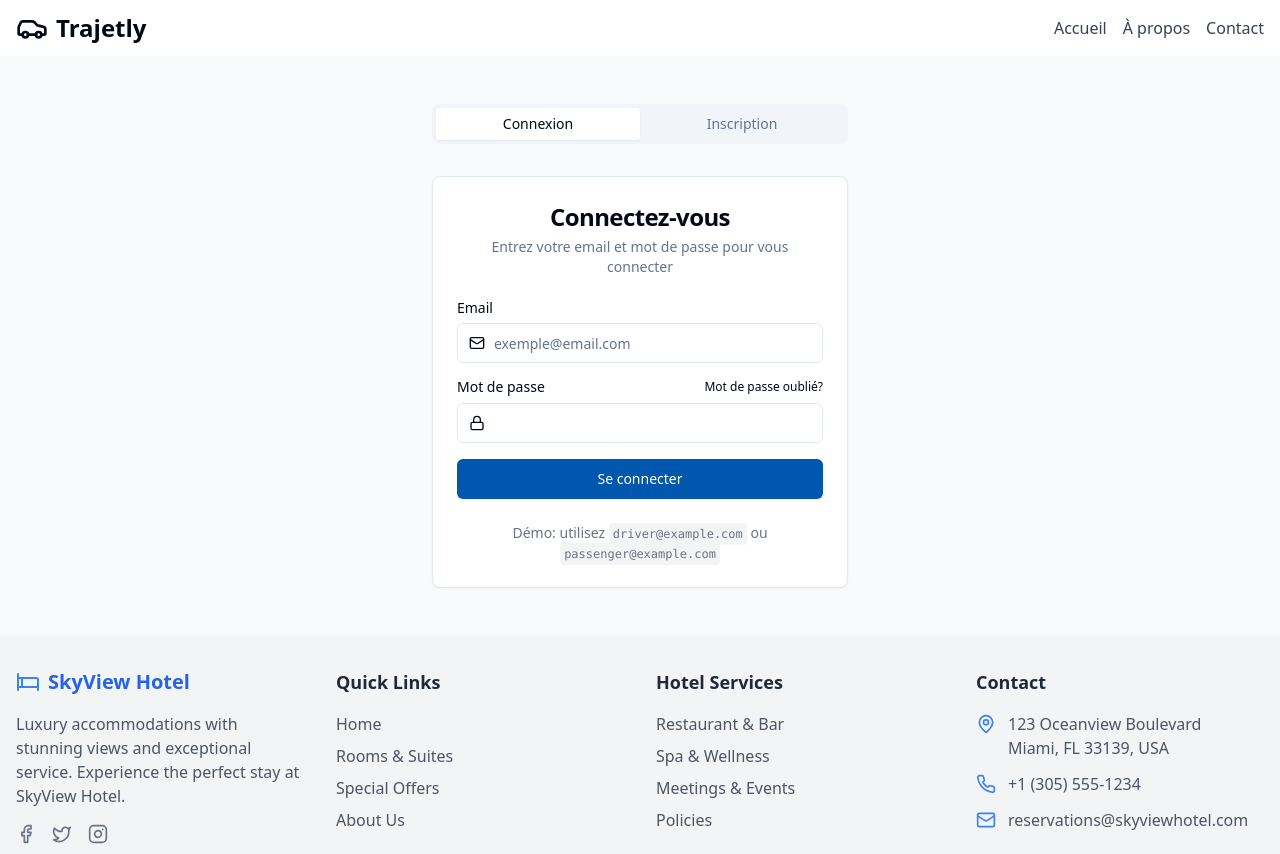
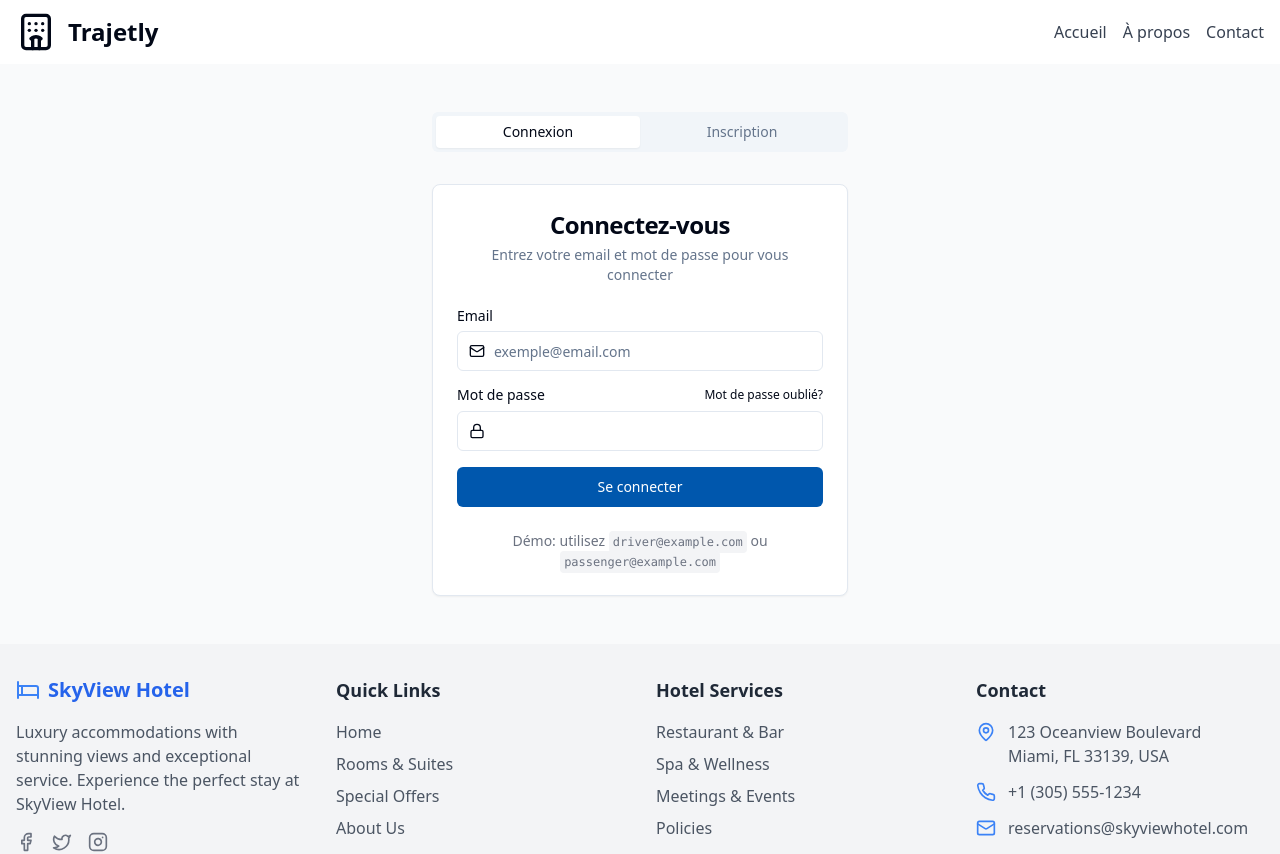
Before and after one commit to dzayn45/trajetly-smart-rides-now, a React (Vite) app: page /auth in a window 1280 px wide. Shown: the top 854 px of the page. Built offline with nearby package versions, Linux system fonts and the light colour scheme.

Commit message:
Fix: Update header logo
Fix the header logo to improve its appearance.

```diff
--- a/src/components/Header.tsx
+++ b/src/components/Header.tsx
@@ -1,9 +1,8 @@
-
 import { useState } from 'react';
 import { useAuth } from '@/context/AuthContext';
 import { Button } from '@/components/ui/button';
 import { Link } from 'react-router-dom';
-import { MenuIcon, XIcon, Car, User, UserCog, LogOut } from 'lucide-react';
+import { MenuIcon, XIcon, Hotel, User, UserCog, LogOut } from 'lucide-react';
 
 const Header = () => {
   const { isAuthenticated, userRole, user, logout } = useAuth();
@@ -17,9 +16,9 @@ const Header = () => {
     <header className="bg-white shadow-sm">
       <div className="container mx-auto px-4 py-3 flex items-center justify-between">
         {/* Logo - always links to home page */}
-        <Link to="/" className="flex items-center space-x-2">
-          <Car className="h-8 w-8 text-trajetly-500" />
-          <span className="text-2xl font-bold text-trajetly-600">Trajetly</span>
+        <Link to="/" className="flex items-center space-x-3">
+          <Hotel className="h-10 w-10 text-primary-500" />
+          <span className="text-2xl font-bold text-primary-600">Trajetly</span>
         </Link>
 
         {/* Desktop Menu */}
```
